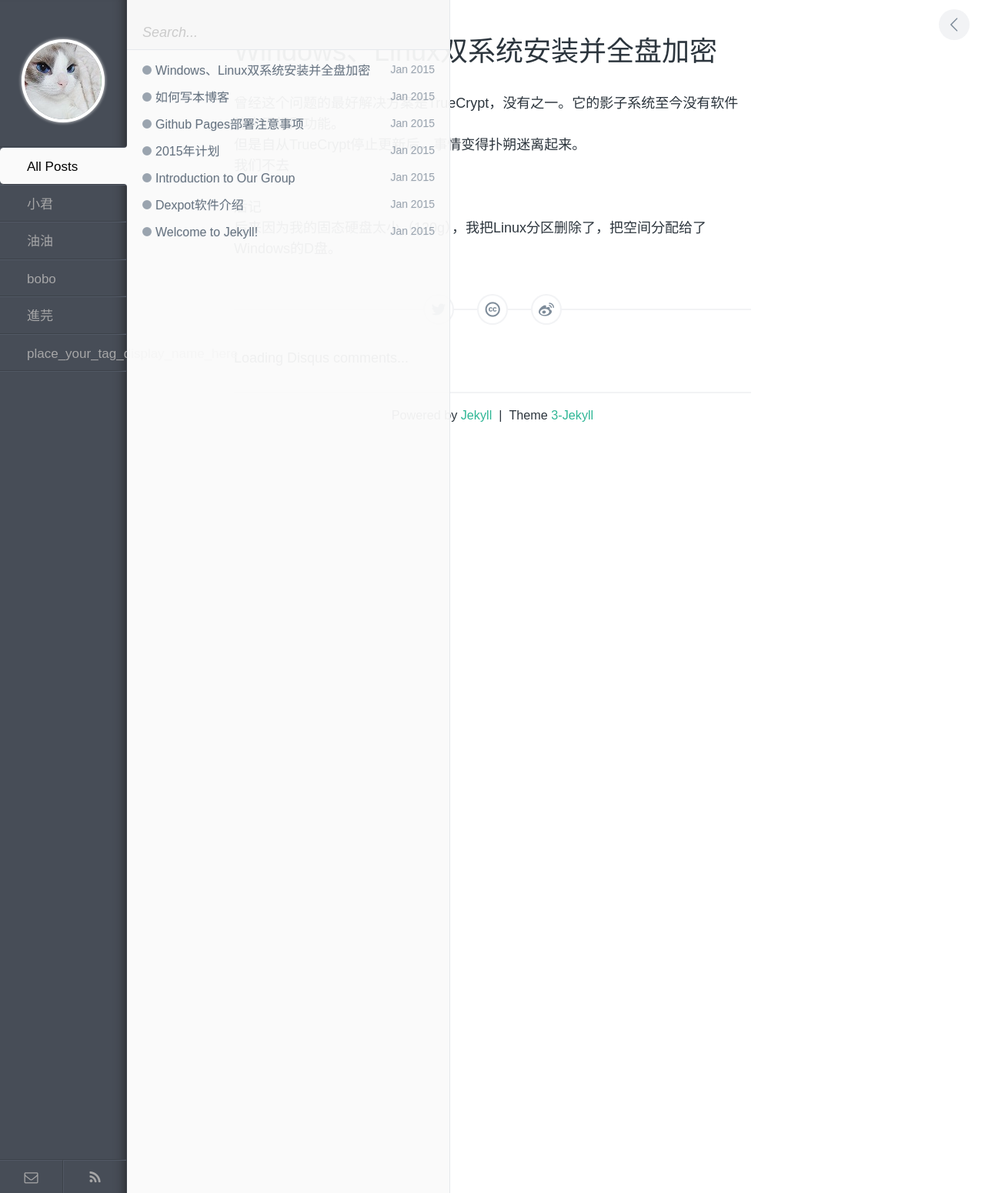
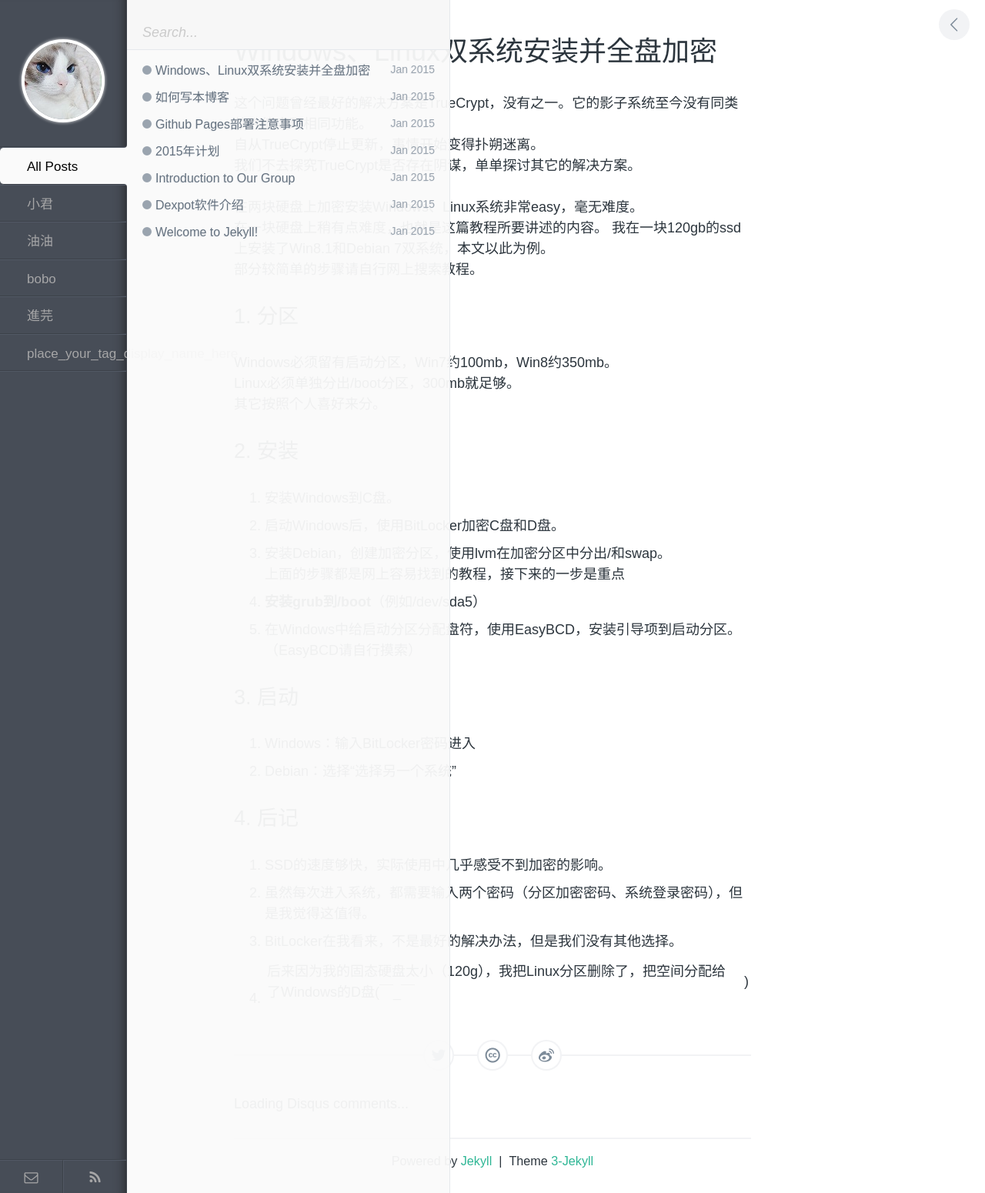
Before and after one commit to xjya/xjya.github.io, a Jekyll site: the page built from _posts/2015-01-06-windows-linux-dual-boot-with-full-disk-encryption.markdown, in a window 1280 px wide. Shown: the whole page at 77% size. Built offline with Jekyll 4.4.1, drawn with Linux system fonts in a browser that asks for light colours; comment, search, counter and statistics services are not loaded.

Commit message:
写了双系统加密的blog，更新了Disqus的identifier（在post.html文件中）

```diff
--- a/_layouts/post.html
+++ b/_layouts/post.html
@@ -3,7 +3,7 @@ layout: index
 ---
 
 <article id="post__content">
-  <h1 id="post__title" data-identifier="{{ page.date | date: "%Y%m%d" }}">{{ page.title }}</h1>
+  <h1 id="post__title" data-identifier="{{ page.date | date: "%Y%m%d%H%M" }}">{{ page.title }}</h1>
   {{ content }}
 </article> <!-- end #post__content -->
 
--- a/_posts/2015-01-06-how-to-write-this-blog.markdown
+++ b/_posts/2015-01-06-how-to-write-this-blog.markdown
@@ -13,8 +13,7 @@ permalink: /how-to-write-this-blog.html
 下载[`Github for Windows`](https://windows.github.com/)或者[`GitHub for Mac`](https://mac.github.com/)。
 
 #3. 克隆项目文件
-点击[`项目页面`](https://github.com/xjya/xjya.github.io)右侧的[`Clone in Desktop`](github-windows://openRepo/https://github.com/xjya/xjya.github.io)按钮。
-找个位置保存项目。
+猛戳[`这里`](github-windows://openRepo/https://github.com/xjya/xjya.github.io)，找个位置保存项目。
 
 #4. 开始写博客
 打开`\xjya.github.io\_posts`目录，新建一个文件，文件名要求是`年-月-日-标题.markdown`，如`2015-01-06-how-to-write-this-blog.markdown`
--- a/_posts/2015-01-06-windows-linux-dual-boot-with-full-disk-encryption.markdown
+++ b/_posts/2015-01-06-windows-linux-dual-boot-with-full-disk-encryption.markdown
@@ -6,9 +6,34 @@ categories: 進芫
 permalink: /windows-linux-dual-boot-with-full-disk-encryption.html
 ---
 
-曾经这个问题的最好解决方案是TrueCrypt，没有之一。它的影子系统至今没有软件能实现相同功能。
-但是自从TrueCrypt停止更新后，事情变得扑朔迷离起来。
-我们不去
+这个问题曾经最好的解决方案是TrueCrypt，没有之一。它的影子系统至今没有同类软件能实现相同功能。
+自从TrueCrypt停止更新，事情开始变得扑朔迷离。
+我们不去探究TrueCrypt是否存在阴谋，单单探讨其它的解决方案。
 
-后记
-后来因为我的固态硬盘太小（120g），我把Linux分区删除了，把空间分配给了Windows的D盘。
+在两块硬盘上加密安装Windows、Linux系统非常easy，毫无难度。
+在一块硬盘上稍有点难度，也就是这篇教程所要讲述的内容。
+我在一块120gb的ssd上安装了Win8.1和Debian 7双系统，本文以此为例。
+部分较简单的步骤请自行网上搜索教程。
+
+##1. 分区
+Windows必须留有启动分区，Win7约100mb，Win8约350mb。
+Linux必须单独分出/boot分区，300mb就足够。
+其它按照个人喜好来分。
+
+##2. 安装
+1. 安装Windows到C盘。
+2. 启动Windows后，使用BitLocker加密C盘和D盘。
+3. 安装Debian，创建加密分区，使用lvm在加密分区中分出/和swap。
+上面的步骤都是网上容易找到的教程，接下来的一步是重点
+4. **安装grub到/boot**（例如/dev/sda5）
+5. 在Windows中给启动分区分配盘符，使用EasyBCD，安装引导项到启动分区。（EasyBCD请自行摸索）
+
+##3. 启动
+1. Windows：输入BitLocker密码进入
+2. Debian：选择“选择另一个系统”
+
+##4. 后记
+1. SSD的速度够快，实际使用中几乎感受不到加密的影响。
+2. 虽然每次进入系统，都需要输入两个密码（分区加密密码、系统登录密码），但是我觉得这值得。
+3. BitLocker在我看来，不是最好的解决办法，但是我们没有其他选择。
+4. 后来因为我的固态硬盘太小（120g），我把Linux分区删除了，把空间分配给了Windows的D盘(￣_￣|||)
--- a/assets/js/script.js
+++ b/assets/js/script.js
@@ -16,7 +16,7 @@ if ($(window).width() <= 1280) {
     tag3       = $('.油油'),
     tag4       = $('.bobo'),
     tag5       = $('.進芫'),
-    tag6       = $('.place_your_tag_name_here');
+    tag6       = $('.邹神');
 var sidebar    = $('#sidebar'),
     container  = $('#post'),
     content    = $('#pjax'),
@@ -30,7 +30,7 @@ var clickHandler = function(k) {
     window['tag'+k].delay(50).fadeIn(350);
   }
 };
-for (var i = 1; i <= 5; i++) {
+for (var i = 1; i <= 6; i++) {
   $('#js-label' + i).on('click', clickHandler(i));
 }
 
```
